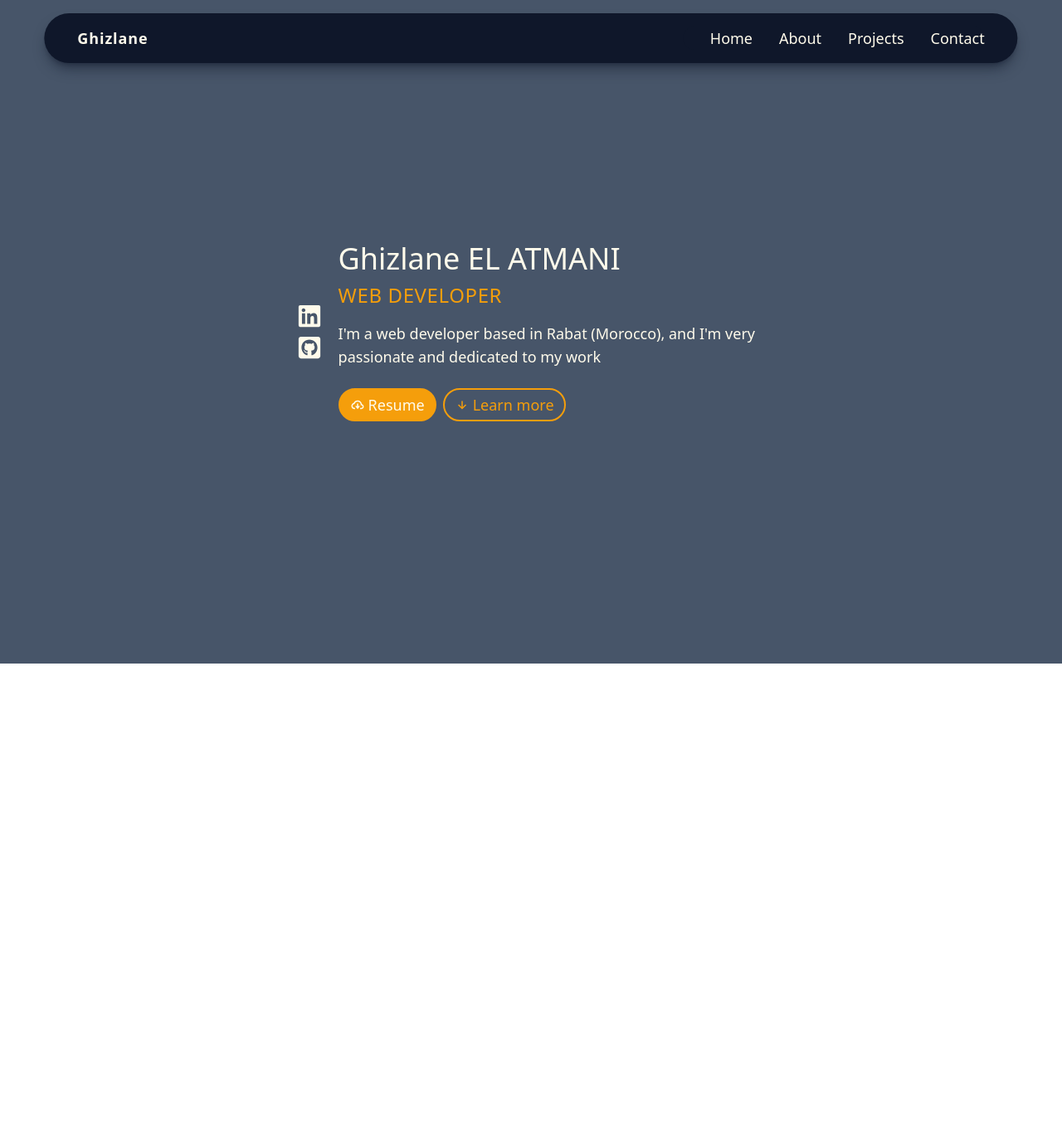
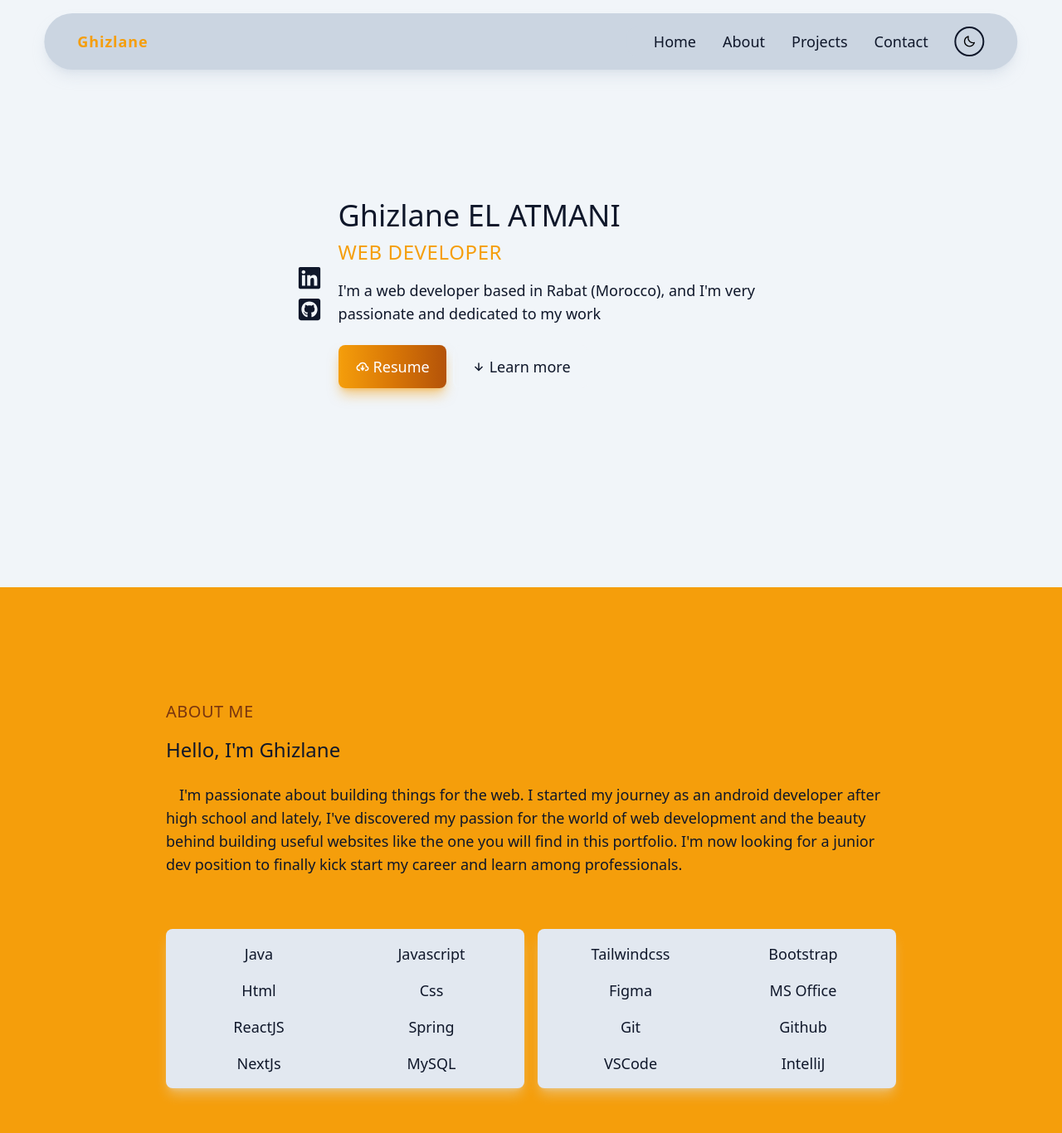
Before and after one commit to ghizlane-elatmani/Portfolio, a React (Create React App) app: page / in a window 1280 px wide. Shown: the top 1366 px of the page at 83% size. Before the commit the page ends 800 px from the top, so only its background shows below. Built offline with nearby package versions, Linux system fonts and the light colour scheme.

Commit message:
1.4.0: About section done

```diff
--- a/public/index.html
+++ b/public/index.html
@@ -10,39 +10,15 @@
       content="Web site created using create-react-app"
     />
     <link rel="apple-touch-icon" href="%PUBLIC_URL%/logo192.png" />
-    <!--
-      manifest.json provides metadata used when your web app is installed on a
-      user's mobile device or desktop. See https://developers.google.com/web/fundamentals/web-app-manifest/
-    -->
     <link rel="manifest" href="%PUBLIC_URL%/manifest.json" />
-    <!--
-      Notice the use of %PUBLIC_URL% in the tags above.
-      It will be replaced with the URL of the `public` folder during the build.
-      Only files inside the `public` folder can be referenced from the HTML.
-
-      Unlike "/favicon.ico" or "favicon.ico", "%PUBLIC_URL%/favicon.ico" will
-      work correctly both with client-side routing and a non-root public URL.
-      Learn how to configure a non-root public URL by running `npm run build`.
-    -->
-
     <link
       href="https://fonts.googleapis.com/css2?family=Poppins:wght@400;500&display=swap"
       rel="stylesheet"
     />
     <title>Ghizlane EL ATMANI | Portfolio</title>
   </head>
-  <body>
+  <body className="dark">
     <noscript>You need to enable JavaScript to run this app.</noscript>
     <div id="root"></div>
-    <!--
-      This HTML file is a template.
-      If you open it directly in the browser, you will see an empty page.
-
-      You can add webfonts, meta tags, or analytics to this file.
-      The build step will place the bundled scripts into the <body> tag.
-
-      To begin the development, run `npm start` or `yarn start`.
-      To create a production bundle, use `npm run build` or `yarn build`.
-    -->
   </body>
 </html>
--- a/src/App.js
+++ b/src/App.js
@@ -1,11 +1,37 @@
 import Navbar from "./components/Navbar";
 import Home from "./components/Home";
+import About from "./components/About";
+import { useState, useEffect } from "react";
 
 function App() {
+  const [theme, setTheme] = useState(null);
+
+  useEffect(() => {
+    if (window.matchMedia("(prefers-color-scheme:dark)").matches) {
+      setTheme("dark");
+    } else {
+      setTheme("light");
+    }
+  }, []);
+
+  useEffect(() => {
+    if (theme === "dark") document.documentElement.classList.add("dark");
+    else document.documentElement.classList.remove("dark");
+  }, [theme]);
+
+  const handleThemeSwitch = () => {
+    setTheme(theme === "dark" ? "light" : "dark");
+  };
+
   return (
     <div>
-      <Navbar />
+      <Navbar
+        handleThemeSwitch={handleThemeSwitch}
+        theme={theme}
+        setTheme={setTheme}
+      />
       <Home />
+      <About />
     </div>
   );
 }
--- /dev/null
+++ b/src/components/About.jsx
@@ -0,0 +1,67 @@
+import React from "react";
+import { BiCheck, BiCheckboxMinus } from "react-icons/bi";
+
+const About = () => {
+  return (
+    <section className="bg-amber-500 dark:bg-amber-800 py-[5rem] xl:py-[8rem] text-slate-900 dark:text-amber-50">
+      <div className="container max-w-4xl m-auto p-2">
+        <h3
+          className="md:text-xl text-lg mb-4 uppercase tracking-wide text-amber-900
+        dark:text-amber-200 font-light"
+        >
+          About me
+        </h3>
+
+        <h2 className="md:text-2xl text-xl mb-6">Hello, I'm Ghizlane</h2>
+
+        <p className="text-base md:text-lg indent-4 mb-[4rem]">
+          I'm passionate about building things for the web. I started my journey
+          as an android developer after high school and lately, I've discovered
+          my passion for the world of web development and the beauty behind
+          building useful websites like the one you will find in this portfolio.
+          I'm now looking for a junior dev position to finally kick start my
+          career and learn among professionals.
+        </p>
+
+        <div className="flex gap-4 flex-col md:flex-row text-base md:text-lg">
+          <div
+            className="bg-slate-200 dark:bg-slate-900 rounded-lg p-4 flex-1
+          shadow-lg shadow-slate-200/40 hover:shadow-indigo-200/40
+          dark:shadow-lg dark:shadow-slate-900/40 dark:hover:shadow-indigo-900/40"
+          >
+            <ul className="grid grid-cols-2 gap-4 justify-items-center">
+              <li> Java</li>
+              <li>Javascript</li>
+              <li>Html</li>
+              <li>Css</li>
+              <li>ReactJS</li>
+              <li>Spring</li>
+              <li>NextJs</li>
+              <li>MySQL</li>
+            </ul>
+          </div>
+
+          <div
+            className="bg-slate-200 dark:bg-slate-900 rounded-lg p-4 flex-1
+          shadow-lg shadow-slate-200/40 hover:shadow-indigo-200/40
+          dark:shadow-lg dark:shadow-slate-900/40 dark:hover:shadow-indigo-900/40"
+          >
+            <ul className="grid grid-cols-2 gap-4  justify-items-center">
+              <li>Tailwindcss</li>
+              <li>Bootstrap</li>
+              <li>Figma</li>
+              <li>MS Office</li>
+
+              <li>Git</li>
+              <li>Github</li>
+              <li>VSCode</li>
+              <li>IntelliJ</li>
+            </ul>
+          </div>
+        </div>
+      </div>
+    </section>
+  );
+};
+
+export default About;
--- a/src/components/Home.jsx
+++ b/src/components/Home.jsx
@@ -3,7 +3,10 @@ import { FaGithubSquare, FaLinkedin } from "react-icons/fa";
 
 const Home = () => {
   return (
-    <section className="min-w-full p-3 min-h-screen flex justify-center items-center text-amber-50 bg-slate-600">
+    <section
+      className="min-w-full p-3 min-h-screen xl:min-h-max xl:py-[15rem] flex justify-center items-center text-slate-900
+    bg-slate-100 dark:bg-slate-800 dark:text-amber-50"
+    >
       <div className="flex gap-5 ">
         {/* ===== SOCIAL ===== */}
         <div className="flex flex-col gap-2 justify-center">
@@ -18,7 +21,10 @@ const Home = () => {
               cursor: "pointer",
             }}
           >
-            <FaLinkedin className="md:text-3xl text-amber-50 hover:text-amber-500 transition-all duration-500" />
+            <FaLinkedin
+              className="md:text-3xl text-slate-900 dark:text-amber-50 hover:text-amber-500
+              dark:hover:text-amber-500 transition-all duration"
+            />
           </a>
           <a
             href="https://github.com/ghizlane-elatmani"
@@ -32,7 +38,10 @@ const Home = () => {
               cursor: "pointer",
             }}
           >
-            <FaGithubSquare className="md:text-3xl text-amber-50 hover:text-amber-500 transition-all duration-500" />
+            <FaGithubSquare
+              className="md:text-3xl text-slate-900 dark:text-amber-50
+            hover:text-amber-500 dark:hover:text-amber-500 transition-all duration"
+            />
           </a>
         </div>
 
@@ -52,16 +61,20 @@ const Home = () => {
           <div className="flex gap-2">
             <a
               href="#contact"
-              className="md:text-lg text-base rounded-full border-2 border-amber-500 text-amber-50 bg-amber-500 px-3 py-1
-            hover:bg-amber-600 hover:border-amber-600 transition-all duration-500 easy-in flex items-center justify-center gap-1 "
+              className="text-white bg-gradient-to-r from-amber-500 via-amber-600 to-amber-700 hover:bg-gradient-to-br
+              focus:ring-4 focus:outline-none focus:ring-amber-300 dark:focus:ring-amber-800 shadow-lg shadow-amber-500/50
+              dark:shadow-lg dark:shadow-amber-800/80 font-medium rounded-lg md:text-lg text-base px-3 py-2 text-sm
+              md:px-5 md:py-2.5 text-center flex items-center justify-center gap-1"
             >
               <BiCloudDownload />
               Resume
             </a>
             <a
               href="#contact"
-              className="md:text-lg text-base rounded-full border-2 border-amber-500 text-amber-500 px-3 py-1
-            hover:bg-amber-500 hover:text-amber-50 transition-all duration-500 easy-in flex items-center justify-center gap-1 "
+              className="md:text-lg text-base rounded-lg border-2 border-slate-100 dark:border-slate-800
+              dark:hover:border-amber-500 hover:border-amber-500 text-slate-900 dark:text-amber-50 px-3 py-1
+              dark:hover:text-amber-500 hover:text-amber-500 transition-all duration easy-in flex items-center
+              justify-center gap-1 md:text-lg text-base px-3 py-2 text-sm md:px-5 md:py-2.5"
             >
               <BiDownArrowAlt />
               Learn more
--- a/src/components/Navbar.jsx
+++ b/src/components/Navbar.jsx
@@ -1,7 +1,7 @@
 import { useState } from "react";
-import { BiGridAlt, BiX } from "react-icons/bi";
+import { BiGridAlt, BiX, BiMoon, BiSun } from "react-icons/bi";
 
-const Navbar = () => {
+const Navbar = ({ theme, handleThemeSwitch }) => {
   let links = [
     { name: "Home", url: "/" },
     { name: "About", url: "/" },
@@ -12,17 +12,24 @@ const Navbar = () => {
   const [openMenu, setOpenMenu] = useState(false);
 
   return (
-    <nav className="bg-slate-900 shadow-lg shadow-slate-900/50 w-11/12 rounded-[100px] fixed top-4 left-1/2 -translate-x-1/2">
+    <nav
+      className="bg-slate-300 dark:bg-slate-900 shadow-lg shadow-slate-300/50 dark:shadow-slate-900/50
+       w-11/12 rounded-[100px] fixed top-4 left-1/2 -translate-x-1/2 trantion-all duration"
+    >
       <div className="md:flex items-center justify-between py-4 px-6 md:px-10 ">
         {/* ===== LOGO ===== */}
-        <div className="text-amber-50 text-lg font-semibold tracking-wider cursor-pointer">
+        <div
+          className="text-amber-500 text-lg font-semibold tracking-wider
+        cursor-pointer"
+        >
           Ghizlane
         </div>
 
         {/* ===== HAMBURGER MENU ===== */}
         <div
           onClick={() => setOpenMenu(!openMenu)}
-          className="text-amber-50 hover:text-amber-500 text-2xl cursor-pointer absolute right-8 top-5 md:hidden"
+          className="text-slate-900 dark:text-amber-50 hover:text-amber-500 text-2xl
+          cursor-pointer absolute right-8 top-5 md:hidden"
         >
           {openMenu ? <BiX /> : <BiGridAlt />}
         </div>
@@ -30,7 +37,8 @@ const Navbar = () => {
         {/* ===== MENU ===== */}
         <ul
           className={`md:flex md:items-center md:w-auto md:pb-0 md:pl-0 pb-12 absolute md:static
-        bg-slate-900 md:z-auto z-[-1] right-0 top-[4rem] w-3/5 pl-8 rounded-[13px] transition-all duration-500 easy-in
+        bg-slate-300 dark:bg-slate-900 md:z-auto z-[-1] right-0 top-[4rem] w-3/5 pl-8 rounded-[13px]
+        transition-all duration
         ${
           openMenu ? "opacity-100" : "right-[-490px] md:opacity-100 opacity-0"
         }`}
@@ -40,13 +48,21 @@ const Navbar = () => {
               <li key={index} className="md:ml-8 md:my-0 my-7">
                 <a
                   href={link.url}
-                  className="text-amber-50 text-lg hover:text-amber-500 duration-500"
+                  className="text-slate-900 dark:text-amber-50 text-lg hover:text-amber-500 duration"
                 >
                   {link.name}
                 </a>
               </li>
             );
           })}
+
+          <button
+            className="md:ml-8 p-2 border-2 border-slate-900 rounded-full
+            dark:border-amber-50 dark:text-amber-50 hover:border-amber-500 hover:text-amber-500"
+            onClick={() => handleThemeSwitch()}
+          >
+            {theme === "light" ? <BiMoon /> : <BiSun />}
+          </button>
         </ul>
       </div>
     </nav>
--- a/tailwind.config.js
+++ b/tailwind.config.js
@@ -1,6 +1,7 @@
 /** @type {import('tailwindcss').Config} */
 module.exports = {
   content: ["./src/**/*.{js,jsx,ts,tsx}"],
+  darkMode: "class",
   theme: {
     extend: {},
   },
```
